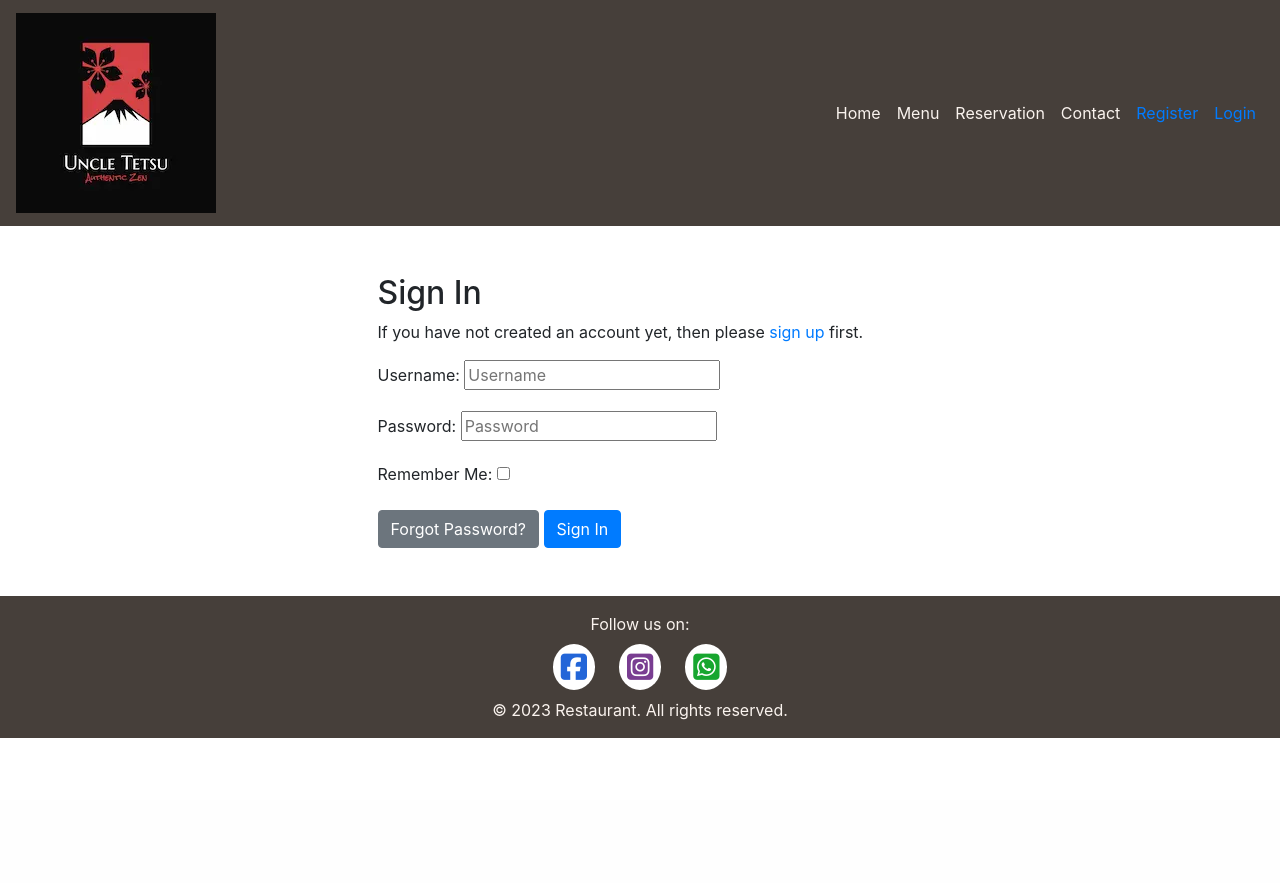
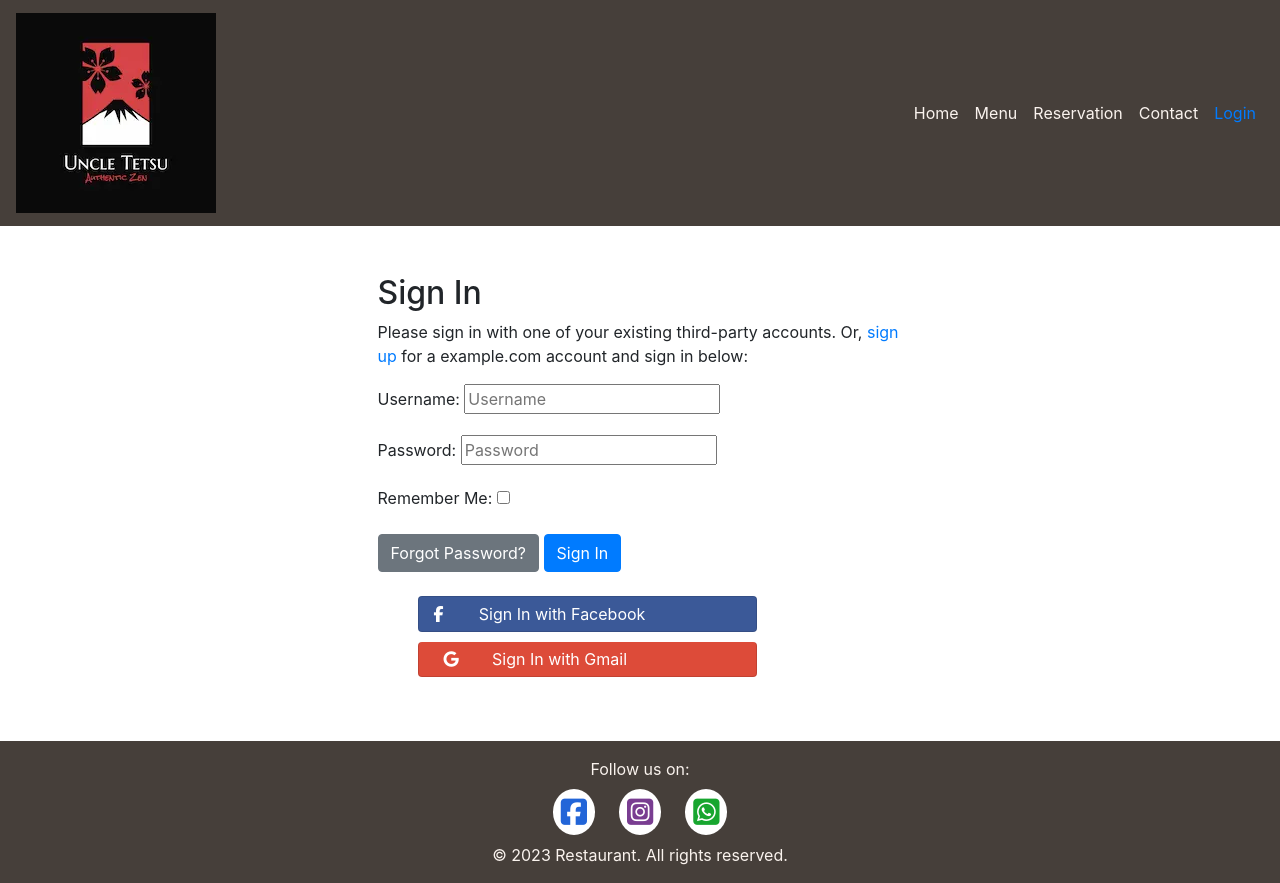
Before and after one commit to Diegomoro415/UncleTetsu, a Django app: page /accounts/login/ in a window 1280 px wide. Before the commit the page ends 738 px from the top, so only its background shows below. Run offline with Django 3.2, Linux system fonts and the light colour scheme; some libraries are stand-ins or nearby versions.

Commit message:
connect gmail api and set google account authentication

```diff
--- a/static/css/style.css
+++ b/static/css/style.css
@@ -18,3 +18,27 @@
   .my-pinkcolor {
     color: #e0afa0;
   }
+
+
+.btn-facebook {
+background-color: #3b5998;
+color: #ffffff;
+padding: 5px 15px;
+width: 70%;
+margin-bottom: 10px;
+}
+
+.btn-google {
+background-color: #dd4b39;
+color: #ffffff;
+padding: 5px 25px;
+width: 70%;
+}
+
+.sm_auth{
+    list-style: none;
+}
+
+.list-group i {
+    margin-right: 10%;
+}
--- a/templates/account/login.html
+++ b/templates/account/login.html
@@ -19,12 +19,20 @@
         of your existing third-party accounts. Or, <a href="{{ signup_url }}">sign up</a>
         for a {{ site_name }} account and sign in below:{% endblocktrans %}</p>
 
+        <form class="login" method="POST" action="{% url 'account_login' %}">
+          {% csrf_token %}
+          {{ form.as_p }}
+          {% if redirect_field_value %}
+          <input type="hidden" name="{{ redirect_field_name }}" value="{{ redirect_field_value }}" />
+          {% endif %}
+          <a class="btn btn-secondary" href="{% url 'account_reset_password' %}">{% trans "Forgot Password?" %}</a>
+          <button class="btn btn-primary" type="submit">{% trans "Sign In" %}</button>
+        </form>
+        <br>
         <div class="socialaccount_ballot">
           <ul class="socialaccount_providers">
             {% include "socialaccount/snippets/provider_list.html" with process="login" %}
           </ul>
-
-          <div class="login-or">{% trans 'or' %}</div>
         </div>
 
         {% include "socialaccount/snippets/login_extra.html" %}
@@ -32,7 +40,6 @@
       {% else %}
         <p>{% blocktrans %}If you have not created an account yet, then please
         <a href="{{ signup_url }}">sign up</a> first.{% endblocktrans %}</p>
-      {% endif %}
 
         <form class="login" method="POST" action="{% url 'account_login' %}">
           {% csrf_token %}
@@ -42,8 +49,8 @@
           {% endif %}
           <a class="btn btn-secondary" href="{% url 'account_reset_password' %}">{% trans "Forgot Password?" %}</a>
           <button class="btn btn-primary" type="submit">{% trans "Sign In" %}</button>
-        <br>
         </form>
+      {% endif %}
     </div>
   </div>
 </div>
--- a/templates/account/signup.html
+++ b/templates/account/signup.html
@@ -20,6 +20,11 @@
         {% endif %}
         <button class="btn btn-primary" type="submit">{% trans "Sign Up" %} &raquo;</button>
       </form>
+
+      <hr> <!-- Linha horizontal para separar o formulário do botão de autenticação -->
+
+      <a href="{% url 'social:begin' 'google-oauth2' %}" class="btn btn-google">Signup with Google</a>
+
     </div>
   </div>
 </div>
--- a/templates/base.html
+++ b/templates/base.html
@@ -40,9 +40,6 @@
                     <a class="nav-link" href="{% url 'account_logout' %}">Logout</a>
                 </li>
                 {% else %}
-                <li class="nav-item">
-                    <a class="nav-link" href="{% url 'account_signup' %}">Register</a>
-                </li>
                 <li class="nav-item">
                     <a class="nav-link" href="{% url 'account_login' %}">Login</a>
                 </li>
--- a/templates/socialaccount/snippets/provider_list.html
+++ b/templates/socialaccount/snippets/provider_list.html
@@ -2,19 +2,23 @@
 
 {% get_providers as socialaccount_providers %}
 
-{% for provider in socialaccount_providers %}
-{% if provider.id == "openid" %}
-{% for brand in provider.get_brands %}
-<li>
-  <a title="{{brand.name}}"
-     class="socialaccount_provider {{provider.id}} {{brand.id}}"
-     href="{% provider_login_url provider.id openid=brand.openid_url process=process %}"
-     >{{brand.name}}</a>
-</li>
-{% endfor %}
-{% endif %}
-<li>
-  <a title="{{provider.name}}" class="socialaccount_provider {{provider.id}}"
-     href="{% provider_login_url provider.id process=process scope=scope auth_params=auth_params %}">{{provider.name}}</a>
-</li>
-{% endfor %}
+<div class="list-group">
+  {% for provider in socialaccount_providers %}
+    {% if provider.id == "facebook" %}
+      <a title="{{provider.name}}" class="btn-facebook list-group-item list-group-item-action sm_auth custom-facebook btn btn-primary"
+         href="{% provider_login_url provider.id process=process scope=scope auth_params=auth_params %}">
+        <i class="fab fa-facebook-f"></i> Sign In with Facebook
+      </a>
+    {% elif provider.id == "google" %}
+      <a title="{{provider.name}}" class="btn-google list-group-item list-group-item-action sm_auth custom-google btn btn-danger"
+         href="{% provider_login_url provider.id process=process scope=scope auth_params=auth_params %}">
+        <i class="fab fa-google"></i> Sign In with Gmail
+      </a>
+    {% else %}
+      <a title="{{provider.name}}" class="list-group-item list-group-item-action"
+         href="{% provider_login_url provider.id process=process scope=scope auth_params=auth_params %}">
+        {{provider.name}}
+      </a>
+    {% endif %}
+  {% endfor %}
+</div>
```
Also changed, not shown: uncletetsu/settings.py (+24 -2 lines). Lines whose indentation alone changed are shown as unchanged.
